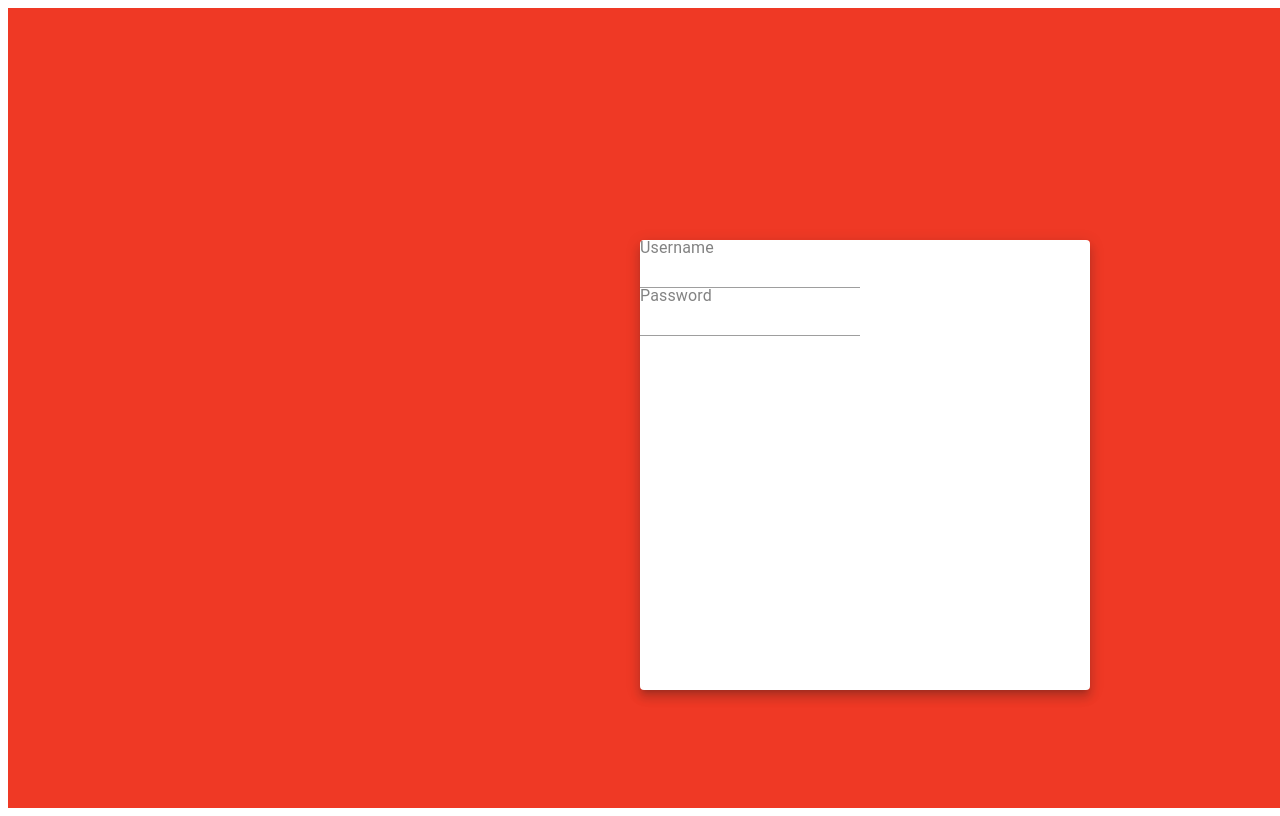
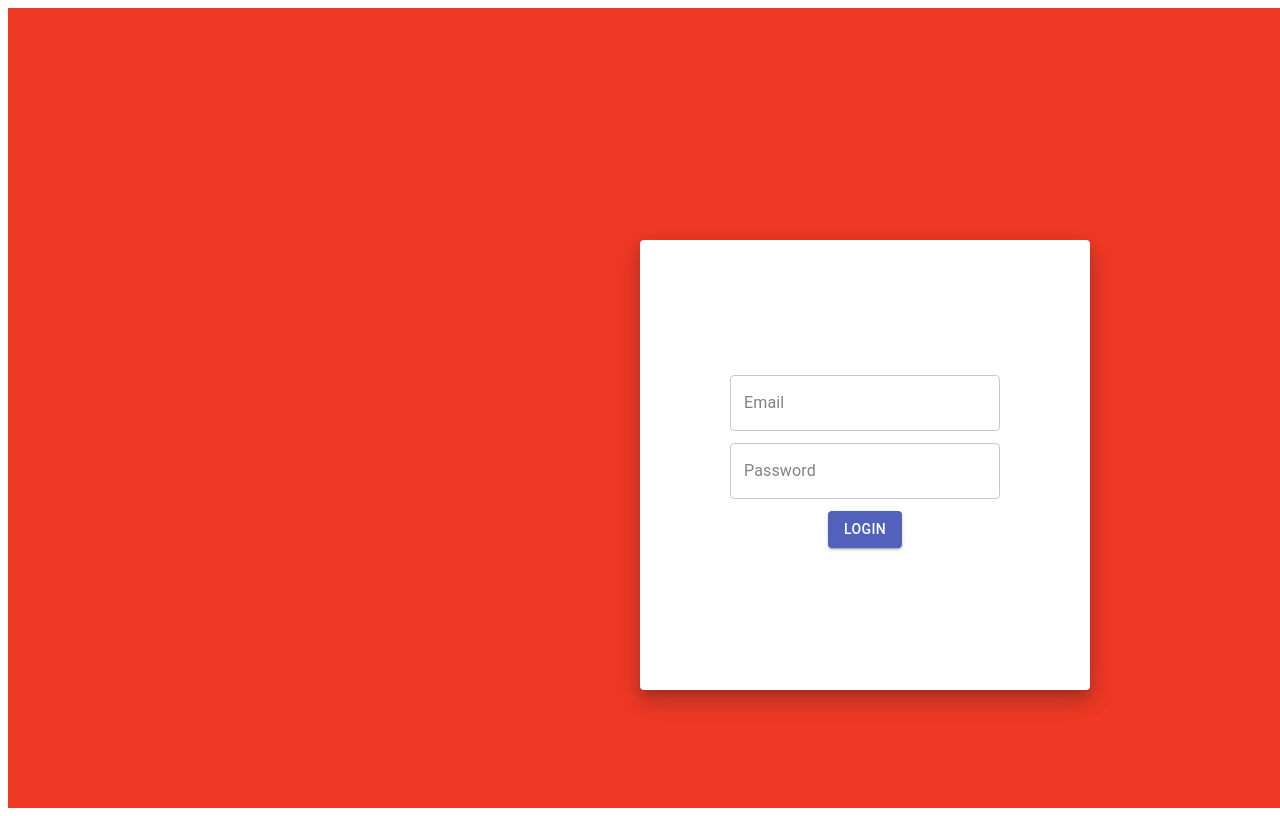
Before and after one commit to JohnnyNguyen01/adonis-react-app, a React (Create React App) app: page / in a window 1280 px wide. Built offline with nearby package versions, Linux system fonts and the light colour scheme.

Commit message:
completed LoginScreen UI

```diff
--- a/src/login_screen/LoginScreen.css
+++ b/src/login_screen/LoginScreen.css
@@ -13,15 +13,15 @@
             height: 450px;
         }
 
-        .card_children {
-            padding-left: 30%;
+        .form {
+            text-align: center;
             padding-top: 30%;
-            position: relative;
-            width: max-content;
-            height: max-content;
         }
 
-        .textField {
-            margin-bottom: 16px;
-            width: 100%;
+        .textfield {
+            width: 270px;
         }
+
+        .bottom-margin {
+            margin-bottom: 12px;
+        }
--- a/src/login_screen/LoginScreen.js
+++ b/src/login_screen/LoginScreen.js
@@ -1,32 +1,38 @@
 import React from 'react';
 import './LoginScreen.css';
-import { Card } from "@material-ui/core";
+import { Button } from "@material-ui/core";
 import { TextField } from "@material-ui/core";
 import { InputLabel } from '@material-ui/core';
-import { Grid } from "@material-ui/core";
-import {GridItem} from "@material-ui/core";
+import { Paper } from "@material-ui/core";
 
 const LoginScreen = () => {
     return (
         <div className="background">
-            <Card raised="true" className="card">
-                <Grid container spacing="true" alignItems="center" alignContent="center">
-
-                    <Grid item className="textField">
-                        <InputLabel>Username</InputLabel>
-                        <TextField id="username" type="text" inputProps={"a"} />
-                    </Grid >
-                    <div className="textField">
-                        <InputLabel>Password</InputLabel>
-                        <TextField id="password" type="text" inputProps={"a"} />
+            <Paper elevation={13} className="card">
+                <form className="form">
+                    <div className="bottom-margin">
+                        <TextField
+                            className="textfield"
+                            id="emailTF"
+                            label="Email"
+                            variant="outlined" />
+                    </div>
+                    <div className="bottom-margin">
+                        <TextField
+                            className="textfield"
+                            id="passwordTF"
+                            label="Password"
+                            variant="outlined" />
                     </div>
                     <div>
-
+                        <Button
+                            variant="contained"
+                            color="primary">
+                            Login
+                        </Button>
                     </div>
-
-                </Grid>
-
-            </Card>
+                </form>
+            </Paper>
         </div>);
 }
 
```
Also changed, not shown: todo.txt (added).
